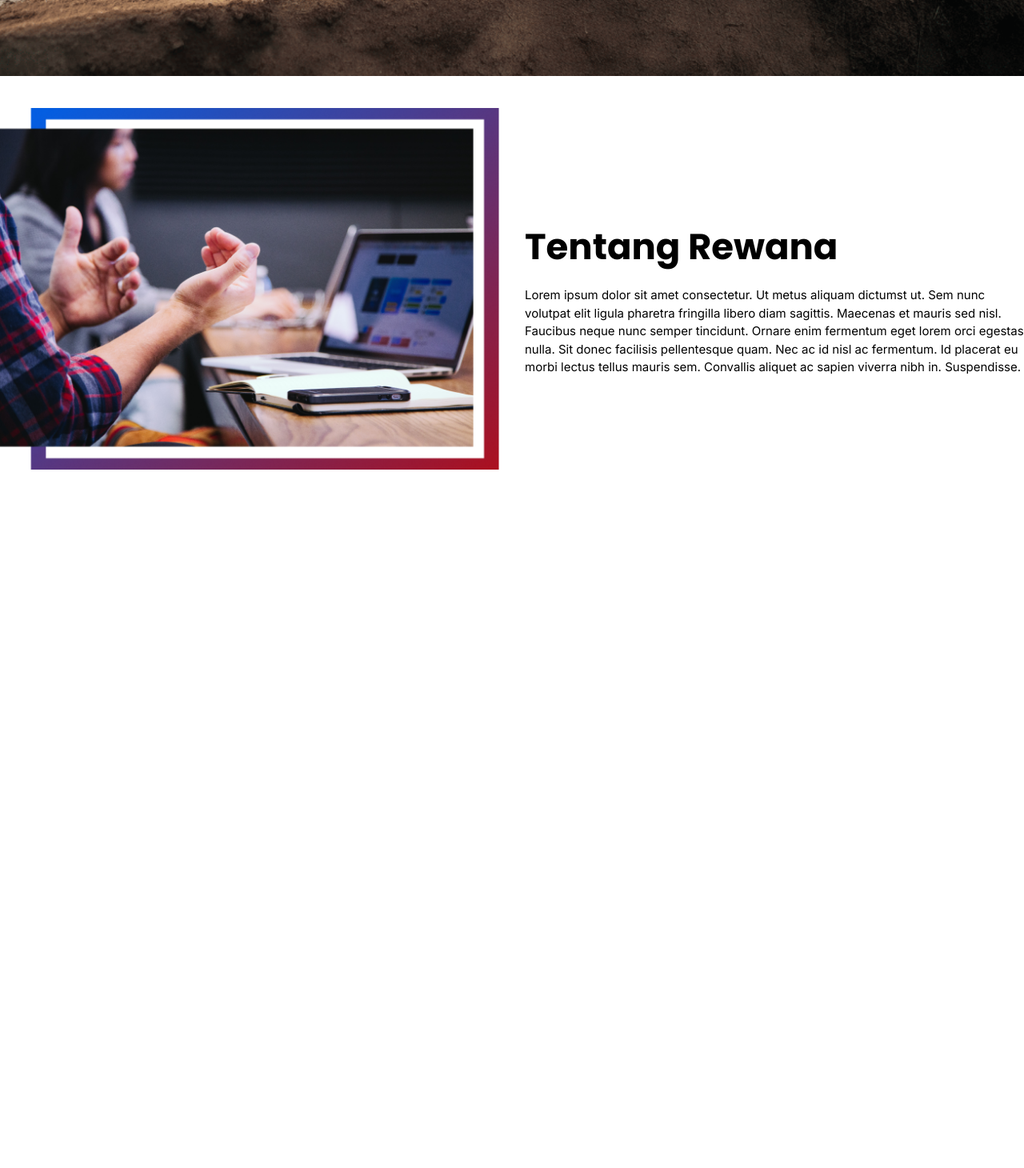
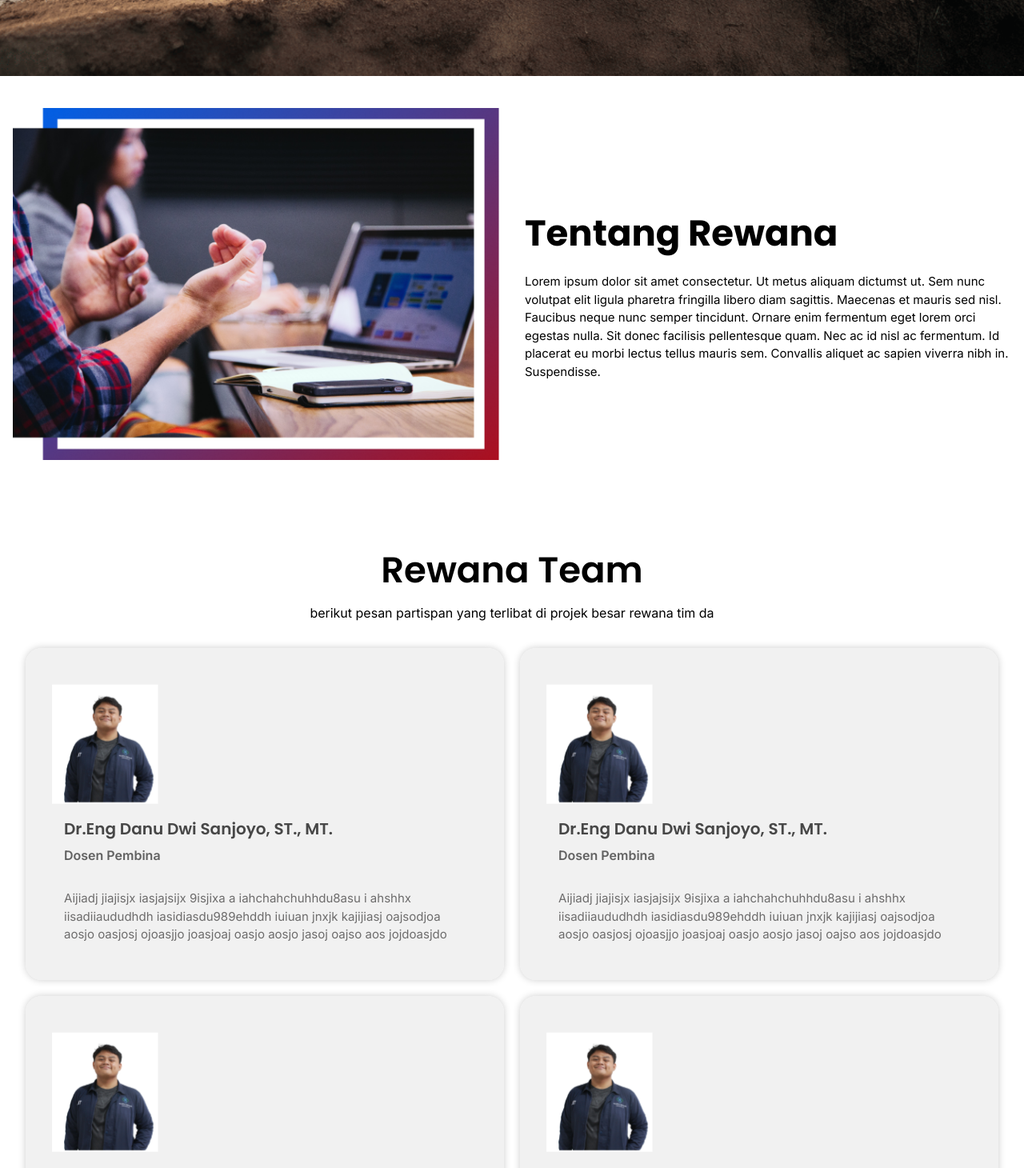
Before and after one commit to pandudwinugraha/https---github.com-pandudwinugraha-rewana_portofolio, a Next.js app: page / in a window 1280 px wide. Shown: the part 920-2380 px from the top of the page at 80% size. Before the commit the page ends 1547 px from the top, so only its background shows below. Built offline with nearby package versions, Linux system fonts and the light colour scheme.

Commit message:
tipis-tipis

```diff
--- /dev/null
+++ b/app/Beranda.jsx
@@ -0,0 +1,13 @@
+import Hero from "@/components/Home/Hero";
+import Tentang from "@/components/Home/Tentang";
+import React from "react";
+
+export const Beranda = () => {
+  return (
+    <>
+      <Hero />
+      <Tentang />
+      <Tim />
+    </>
+  );
+};
--- a/app/globals.css
+++ b/app/globals.css
@@ -2,28 +2,32 @@
 @tailwind components;
 @tailwind utilities;
 
-.top_nav a.active{
+.top_nav a.active {
   @apply relative;
 }
 
-.top_nav a.active::after{
+.top_nav a.active::after {
   content: "";
   position: absolute;
   left: 0;
   right: 0;
   bottom: -14px;
   height: 2px;
-    background-color: #4CB5F5;
+  background-color: #4cb5f5;
 }
 
 .title-section {
   @apply text-[45px] leading-[67px];
 }
 
-p{
+p {
   @apply mb-5;
 }
 
 p:last-child {
   @apply mb-0;
 }
+
+.item-pembina {
+  box-shadow: 0px 0px 10px rgba(0, 0, 0, 0.2);
+}
--- a/app/page.jsx
+++ b/app/page.jsx
@@ -1,4 +1,5 @@
 import Hero from '@/components/Home/Hero'
+import Member from '@/components/Home/Member'
 import Tentang from '@/components/Home/Tentang'
 import React from 'react'
 
@@ -7,6 +8,7 @@ const Beranda = () => {
     <>
       <Hero/>
       <Tentang/>
+      <Member/>
     </>
     )
 }
--- a/components/Home/Hero.jsx
+++ b/components/Home/Hero.jsx
@@ -9,7 +9,7 @@ const fontInter = Inter({ subsets: ["latin"], weight: "700" });
 const Hero = () => {
   return (
     <div className="py-[280px] bg-[url('/rewana.png')] bg-cover bg-right">
-      <div className="container mx-auto px-4 xl:px-0 flex flex-col lg:flex-row">
+      <div className="container mx-auto px-4 2xl:px-0 flex flex-col lg:flex-row">
         <div className="lg:w-1/2 mb-8 lg:mb-0 lg:order-1">
           <div
             className={`bg-gradient-to-r from-[#198528] to-[#47a0db] max-w-max rounded-md py-2 px-[20px] text-[36px] font-semibold ${fontPoppins.className} mb-[10px] text-white hover:bg-gradient-to-br from-[#47a0db] to-[#198528]`}
--- /dev/null
+++ b/components/Home/Member.jsx
@@ -0,0 +1,49 @@
+import { Pembina } from "@/data/Pembina";
+import React from "react";
+import Image from "next/image";
+import { Poppins } from "next/font/google";
+
+const poppins = Poppins({ subsets: ["latin"], weight: "600" });
+
+const Member = () => {
+  return (
+    <section className="py-16">
+      <div className="container mx-auto px-4 2xl:px-0">
+        <h2
+          className={`${poppins.className} text-[45px] leading-[67px] text-center mb-2 `}
+        >
+          Rewana Team
+        </h2>
+        <p className="text-center text-bold">
+          berikut pesan partispan yang terlibat di projek besar rewana tim da
+        </p>
+        <div className="px-4 2xl:px-0 grid grid-cols-1 lg:grid-cols-2 xl:grid-cols-2 gap-5 mt-8">
+          {Pembina.map((pembina, i) => (
+            <div
+              className="px-6 3xl:px-0 item-pembina flex flex-col py-[45px] pyx-[30px] bg-[#ebebebb2] rounded-[20px] hover:shadow-lg transition duration-300"
+              key={i}
+            >
+              <div className="logo-pembina relative w-[150px] h-[150px] mb-4">
+                <Image src={pembina.gambar} alt={pembina.nama} fill />
+              </div>
+              <h3
+                className={`${poppins.className} px-6 3xl:px-0 text-[20px] font-bold text-[#474747]`}
+              >
+                {pembina.nama}
+              </h3>
+              <h2 className="px-6 3xl:px-0 text-[16px] leading-[37px] font-semibold text-[#616161]">
+                {pembina.status}
+              </h2>
+              <br />
+              <p className="px-6 text-[15px] max-w-[1000px] 3xl:px-0 text-[#6d6c6c] mb-5">
+                {pembina.desc}
+              </p>
+            </div>
+          ))}
+        </div>
+      </div>
+    </section>
+  );
+};
+
+export default Member;
--- a/components/Home/Tentang.jsx
+++ b/components/Home/Tentang.jsx
@@ -6,15 +6,9 @@ const poppins = Poppins({ subsets: ["latin"], weight: "700" });
 const Tentang = () => {
   return (
     <section className="py-10">
-      <div className="conteiner mx-auto px-4 xl:px-0">
+      <div className="conteiner mx-auto px-4 2xl:px-0">
         <div className="grid grid-4 lg:grid-cols-2 lg:gap-8">
-          <Image
-            src={imgAbout}
-            alt="img-about"
-            className="w-full"
-            width={300}
-            height={200}
-          />
+          <Image src={imgAbout} alt="img-about" className="w-full" />
           <article className="h-full flex flex-col justify-center item-start">
             <br />
             <h2 className={`${poppins.className} title-section`}>
--- /dev/null
+++ b/data/Pembina.js
@@ -0,0 +1,26 @@
+export const Pembina = [
+    {
+        gambar: "/mabro.svg",
+        nama: "Dr.Eng Danu Dwi Sanjoyo, ST., MT.",
+        status:"Dosen Pembina",
+        desc: "Aijiadj jiajisjx iasjajsijx 9isjixa a  iahchahchuhhdu8asu i ahshhx iisadiiaududhdh iasidiasdu989ehddh iuiuan jnxjk kajijiasj oajsodjoa aosjo oasjosj ojoasjjo joasjoaj oasjo aosjo jasoj oajso aos jojdoasjdo",
+    },
+    {
+        gambar: "/mabro.svg",
+        nama: "Dr.Eng Danu Dwi Sanjoyo, ST., MT.",
+        status:"Dosen Pembina",
+        desc: "Aijiadj jiajisjx iasjajsijx 9isjixa a  iahchahchuhhdu8asu i ahshhx iisadiiaududhdh iasidiasdu989ehddh iuiuan jnxjk kajijiasj oajsodjoa aosjo oasjosj ojoasjjo joasjoaj oasjo aosjo jasoj oajso aos jojdoasjdo",
+    },
+    {
+        gambar: "/mabro.svg",
+        nama: "Dr.Eng Danu Dwi Sanjoyo, ST., MT.",
+        status:"Dosen Pembina",
+        desc: "Aijiadj jiajisjx iasjajsijx 9isjixa a  iahchahchuhhdu8asu i ahshhx iisadiiaududhdh iasidiasdu989ehddh iuiuan jnxjk kajijiasj oajsodjoa aosjo oasjosj ojoasjjo joasjoaj oasjo aosjo jasoj oajso aos jojdoasjdo",
+    },
+    {
+        gambar: "/mabro.svg",
+        nama: "Dr.Eng Danu Dwi Sanjoyo, ST., MT.",
+        status:"Dosen Pembina",
+        desc: "Aijiadj jiajisjx iasjajsijx 9isjixa a  iahchahchuhhdu8asu i ahshhx iisadiiaududhdh iasidiasdu989ehddh iuiuan jnxjk kajijiasj oajsodjoa aosjo oasjosj ojoasjjo joasjoaj oasjo aosjo jasoj oajso aos jojdoasjdo",
+    },
+]
```
Also changed, not shown: components/Navbar.jsx (+8 -1 lines), data/Tim.js (added, +20 -0 lines), public/mabro.svg (added). Lines whose indentation alone changed are shown as unchanged.
